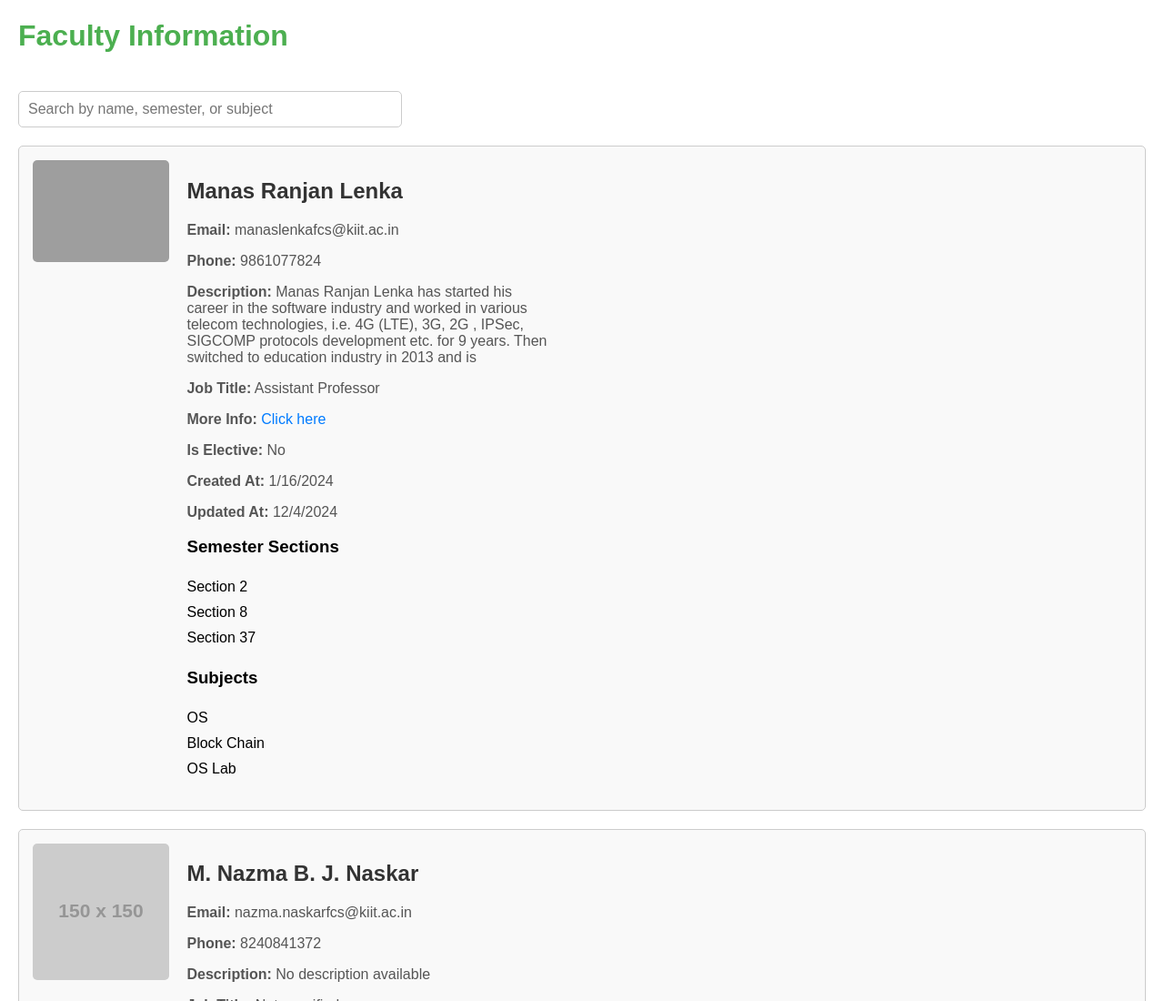
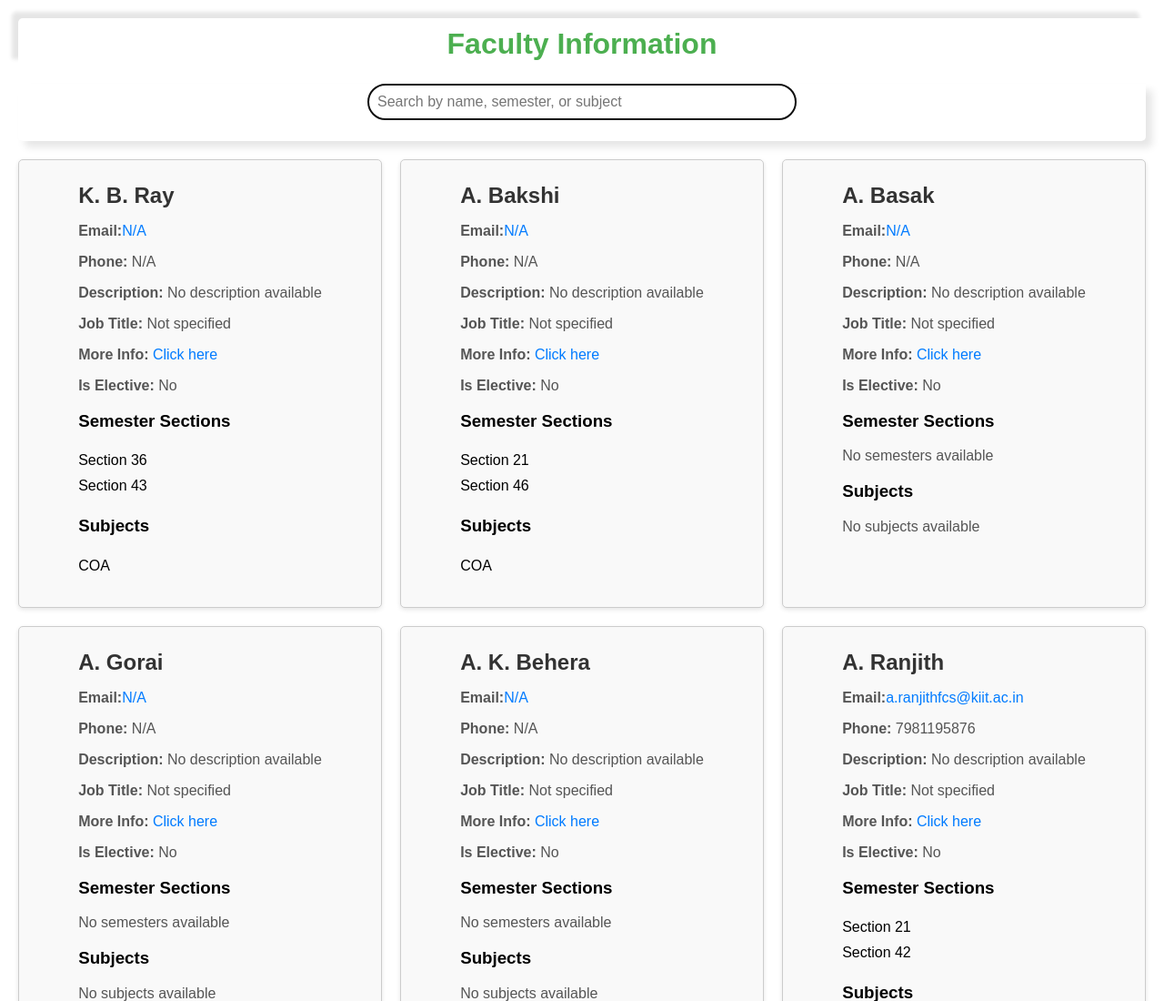
Before and after one commit to bibekchandsah/kiitfaculty, a plain HTML site: page index.html in a window 1280 px wide. Shown: the top 1100 px of the page at 91% size. Drawn offline with Linux system fonts and the light colour scheme; grey boxes are pictures that could not be loaded; placeholder pictures from the web are drawn by us.

Commit message:
optimized & added favicon

```diff
--- a/index.html
+++ b/index.html
@@ -1,151 +1,247 @@
 <!DOCTYPE html>
 <html lang="en">
+
 <head>
     <meta charset="UTF-8">
     <meta name="viewport" content="width=device-width, initial-scale=1.0">
     <title>Faculty Information</title>
+    <link rel="icon" type="image/png" href="favicon/favicon-96x96.png" sizes="96x96" />
+    <link rel="icon" type="image/svg+xml" href="favicon/favicon.svg" />
+    <link rel="shortcut icon" href="/favicon.ico" />
+    <link rel="apple-touch-icon" sizes="180x180" href="favicon/apple-touch-icon.png" />
+    <meta name="apple-mobile-web-app-title" content="KIIT Faculty" />
+    <link rel="manifest" href="favicon/site.webmanifest" />
+
     <style>
         body {
             font-family: Arial, sans-serif;
             margin: 20px;
         }
+
         h1 {
             color: #4CAF50;
+            text-align: center;
+            margin: 0;
+            padding: 10px 10px 5px 10px;
+            background-color: #fff;
+            box-shadow: -7px -7px 4px 0px rgba(0, 0, 0, 0.1);
+            position: sticky;
+            /* Makes the header stick to the top */
+            top: 0;
+            /* Distance from the top of the viewport */
+            z-index: 1000;
+            /* Ensures the header stays above other elements */
+            border-radius: 5px 5px 0  0 ;
         }
+
+        .search-bar {
+            padding: 0 0 3px 0px;
+            /* width: 100%; */
+            font-size: 16px;
+            border-radius: 0  0 5px 5px;
+            /* display: block; */
+            margin: 0;
+            /* Centers the search bar and adds bottom margin */
+            position: sticky;
+            /* Makes the input stick to the top */
+            top: 52px;
+            /* Below the header */
+            z-index: 999;
+            /* Ensures the search bar stays below the header but above the content */
+            background-color: #fff;
+            box-shadow: 7px 7px 8px 0px rgba(0, 0, 0, 0.1);
+            margin-bottom: 20px;
+        }
+
+        #faculty-details {
+            display: grid;
+            grid-template-columns: repeat(auto-fit, minmax(300px, 1fr));
+            gap: 20px;
+            grid-auto-rows: masonry;
+        }
+
         .faculty-card {
             border: 1px solid #ccc;
             padding: 15px;
-            margin-bottom: 20px;
             border-radius: 5px;
             background-color: #f9f9f9;
+            display: flex;
+            flex-direction: column;
+            align-items: center;
+            box-shadow: 0 2px 5px rgba(0, 0, 0, 0.1);
         }
+
         .faculty-card img {
             max-width: 150px;
             border-radius: 5px;
-            margin-right: 15px;
+            margin-bottom: 10px;
         }
+
         .faculty-card .details {
-            display: inline-block;
-            vertical-align: top;
-            max-width: 400px;
+            /* text-align: center; */
         }
+
         .faculty-card h2 {
             color: #333;
+            margin: 10px 0;
         }
-        .faculty-card p {
+
+        .faculty-card p,
+        .faculty-card a {
             color: #555;
         }
+
         .faculty-card a {
             color: #007BFF;
             text-decoration: none;
         }
-        .semester-section, .subject-list {
-            list-style-type: none;
-            padding-left: 0;
+
+        ul {
+            list-style: none;
+            padding: 0;
         }
-        .semester-section li, .subject-list li {
+
+        ul li {
             padding: 5px 0;
         }
+
         input[type="text"] {
             padding: 10px;
-            margin: 20px 0;
+            margin: 20px auto;
             width: 100%;
-            max-width: 400px;
+            max-width: 450px;
             font-size: 16px;
             border: 1px solid #ccc;
-            border-radius: 5px;
+            border-radius: 50px;
+            display: block;
+        }
+
+        .loader {
+            display: none;
+            text-align: center;
+            font-size: 18px;
+            color: #4CAF50;
         }
     </style>
+
+
+
 </head>
+
 <body>
     <h1>Faculty Information</h1>
 
     <!-- Search Bar -->
-    <input type="text" id="search-bar" placeholder="Search by name, semester, or subject" onkeyup="searchFaculty()">
+    <div class="search-bar">
+        <input type="text" id="search-bar" autocomplete="off" placeholder="Search by name, semester, or subject"
+            aria-label="Search Faculty">
+    </div>
 
-    <!-- Faculty Details will be displayed here -->
+    <!-- Loader -->
+    <div class="loader" id="loader">Loading data...</div>
+
+    <!-- Faculty Details -->
     <div id="faculty-details"></div>
 
     <script>
-        console.log("JavaScript loaded"); // Ensure the script is loaded
+        document.addEventListener('DOMContentLoaded', () => {
+            const loader = document.getElementById('loader');
+            const facultyDetailsContainer = document.getElementById('faculty-details');
+            const searchBar = document.getElementById('search-bar');
 
-        // Fetch the JSON file
-        fetch('facultyDetail.json')  // Replace with the correct path to your JSON file
+            let facultyData = [];
+
+            // Fetch JSON Data
+            fetch('facultyDetail.json')
                 .then(response => response.json())
                 .then(data => {
-                console.log("Faculty Data Loaded: ", data); // Make sure the data is loaded
-                window.facultyData = data;
-                displayFaculty(data);
+                    facultyData = data;
+                    displayFaculty(facultyData);
                 })
-            .catch(error => console.error('Error loading JSON:', error));
+                .catch(error => {
+                    console.error('Error loading JSON:', error);
+                    facultyDetailsContainer.innerHTML = '<p>Error loading faculty data. Please try again later.</p>';
+                })
+                .finally(() => {
+                    loader.style.display = 'none';
+                });
+
+            // Helper function to create a list
+            function renderList(items, fallbackMessage, className) {
+                if (!items || items.length === 0) {
+                    return `<p>${fallbackMessage}</p>`;
+                }
+                return `<ul class="${className}">${items.map(item => `<li>${item}</li>`).join('')}</ul>`;
+            }
 
             // Function to display faculty data
             function displayFaculty(data) {
-            let output = '';
-            data.forEach(faculty => {
-                output += `
+                // Sort data alphabetically by name
+                const sortedData = data.sort((a, b) => a.name.localeCompare(b.name));
+
+                const output = data.map(faculty => `
                     <div class="faculty-card">
-                        <div>
-                            <img src="${faculty.profileUrl || 'https://via.placeholder.com/150'}" alt="${faculty.name}'s Profile Picture">
                         <div class="details">
                             <h2>${faculty.name}</h2>
-                                <p><strong>Email:</strong> ${faculty.email}</p>
-                                <p><strong>Phone:</strong> ${faculty.phone}</p>
+                            <p><strong>Email:</strong><a href="mailto:${faculty.email || 'N/A'}">${faculty.email || 'N/A'}</a></p>
+                            <p><strong>Phone:</strong> ${faculty.phone || 'N/A'}</p>
                             <p><strong>Description:</strong> ${faculty.description || 'No description available'}</p>
                             <p><strong>Job Title:</strong> ${faculty.jobTitle || 'Not specified'}</p>
-                                <p><strong>More Info:</strong> <a href="${faculty.moreInfo}" target="_blank">Click here</a></p>
+                            <p><strong>More Info:</strong> <a href="${faculty.moreInfo || '#'}" target="_blank">Click here</a></p>
                             <p><strong>Is Elective:</strong> ${faculty.isElective ? 'Yes' : 'No'}</p>
+                            <!--
+                            <img src="${faculty.profileUrl || 'https://via.placeholder.com/150'}" alt="${faculty.name}'s Profile Picture">
                             <p><strong>Created At:</strong> ${new Date(faculty.createdAt).toLocaleDateString()}</p>
                             <p><strong>Updated At:</strong> ${new Date(faculty.updatedAt).toLocaleDateString()}</p>
-
+                            -->
                             <h3>Semester Sections</h3>
-                                <ul class="semester-section">
-                                    ${faculty.semesterSection.map(section => `<li>Section ${section.section}</li>`).join('')}
-                                </ul>
-
+                            ${renderList(
+                    faculty.semesterSection?.map(section => `Section ${section.section}`),
+                    'No semesters available',
+                    'semester-section'
+                )}
                             <h3>Subjects</h3>
-                                <ul class="subject-list">
-                                    ${faculty.subject.map(sub => `<li>${sub.name}</li>`).join('')}
-                                </ul>
+                            ${renderList(
+                    faculty.subject?.map(sub => sub.name),
+                    'No subjects available',
+                    'subject-list'
+                )}
                         </div>
                     </div>
-                    </div>
-                `;
-            });
-
-            // Display the extracted data
-            document.getElementById('faculty-details').innerHTML = output;
+                `).join('');
+                facultyDetailsContainer.innerHTML = output || '<p>No faculty data found.</p>';
             }
 
-        // // Function to search faculty by name
-        // function searchFaculty() {
-        //     const query = document.getElementById('search-bar').value.toLowerCase();
-        //     console.log("searchFaculty called with query:", query);  // This will log every time you type something
 
-        //     // Filter faculty data based on the search query
-        //     const filteredFaculty = window.facultyData.filter(faculty => {
-        //         return faculty.name.toLowerCase().includes(query);  // Case insensitive comparison
-        //     });
 
-        //     // Display filtered results
-        //     displayFaculty(filteredFaculty);
-        // }
 
-        // Function to search the faculty data
-        function searchFaculty() {
-            const query = document.getElementById('search-bar').value.toLowerCase();
+
+
+
+            searchBar.focus();
+
+
+            // Debounced Search Function
+            let debounceTimer;
+            searchBar.addEventListener('input', () => {
+                clearTimeout(debounceTimer);
+                debounceTimer = setTimeout(() => {
+                    const query = searchBar.value.toLowerCase();
                     const filteredFaculty = facultyData.filter(faculty => {
-                // Search by name, semester section, or subject
                         const nameMatch = faculty.name.toLowerCase().includes(query);
+                        // const semesterMatch = faculty.semesterSection?.some(section => section.section.toString().includes(query));
+
+
                         const semesterMatch = faculty.semesterSection.some(section => section.section.toString().includes(query));
-                const subjectMatch = faculty.subject.some(subject => subject.name.toLowerCase().includes(query));
 
+                        const subjectMatch = faculty.subject?.some(subject => subject.name.toLowerCase().includes(query));
                         return nameMatch || semesterMatch || subjectMatch;
                     });
-
-            // Display the filtered faculty
                     displayFaculty(filteredFaculty);
-        }
+                }, 300);
+            });
+        });
     </script>
 </body>
+
 </html>
```
Also changed, not shown: favicon/apple-touch-icon.png (added), favicon/favicon-96x96.png (added), favicon/favicon.ico (added), favicon/favicon.svg (added), favicon/site.webmanifest (added), favicon/web-app-manifest-192x192.png (added), favicon/web-app-manifest-512x512.png (added). Lines whose indentation alone changed are shown as unchanged.
